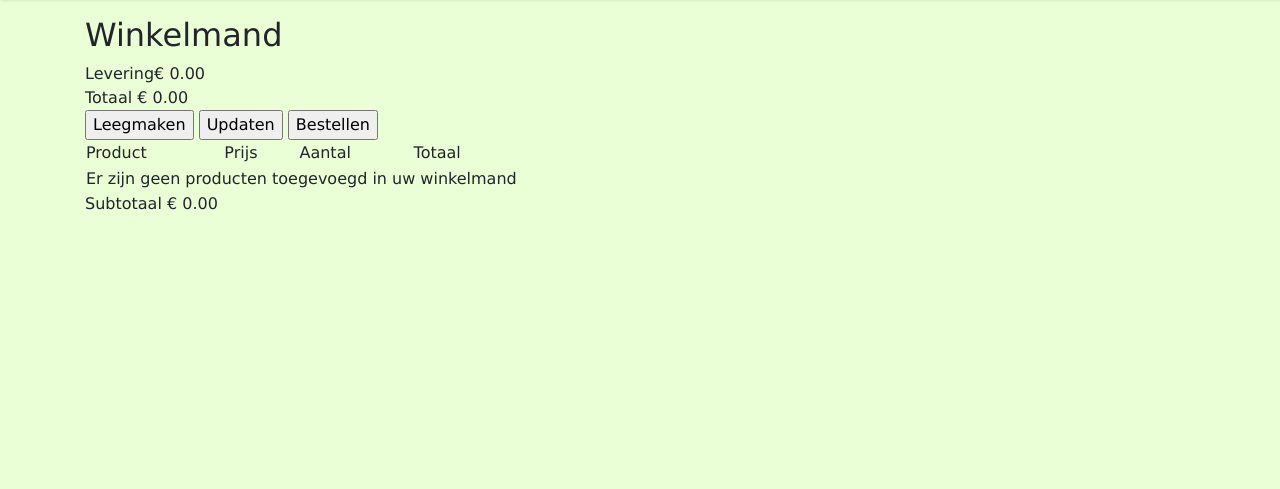
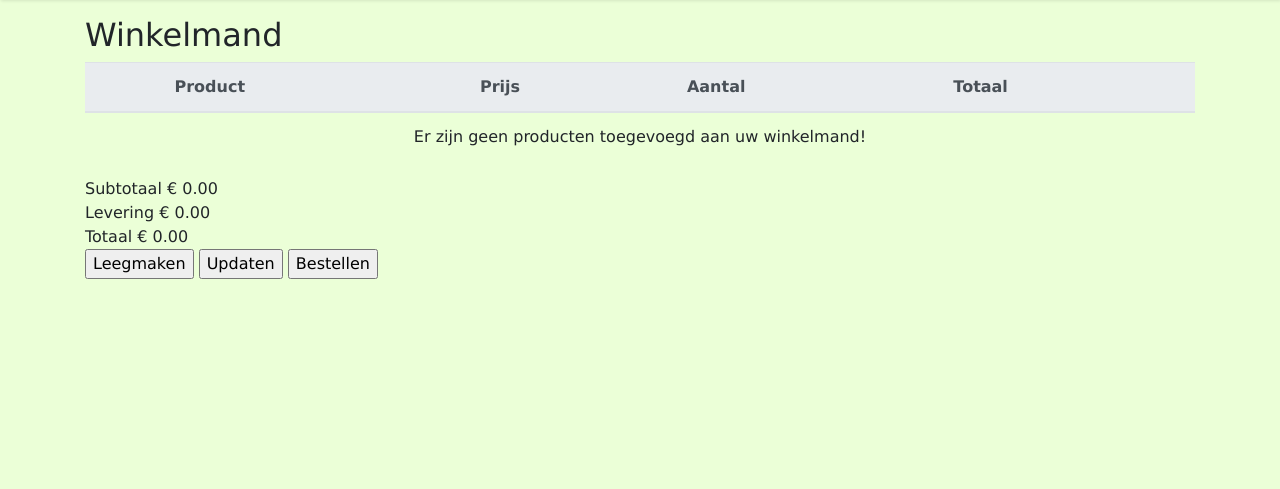
Before and after one commit to LeersB/Delga, a PHP site: page /winkelmand.php in a window 1280 px wide. Shown: the part 80-569 px from the top of the page. Run offline with PHP 8.4, Linux system fonts and the light colour scheme; some libraries are stand-ins or nearby versions.

Commit message:
winkelmand.php aanpassing vormgeving tabel

```diff
--- a/winkelmand.php
+++ b/winkelmand.php
@@ -12,14 +12,14 @@ if (isset($_POST['product_id'], $_POST['aantal']) && is_numeric($_POST['product_
         if (strpos($k, 'optie-') !== false) {
             $opties .= str_replace('optie-', '', $k) . '-' . $v . ',';
             $stmt = $pdo_function->prepare('SELECT * FROM product_opties WHERE optie_titel = ? AND optie_naam = ? AND product_id = ?');
-            $stmt->execute([ str_replace('optie-', '', $k), $v, $product_id ]);
+            $stmt->execute([str_replace('optie-', '', $k), $v, $product_id]);
             $optie = $stmt->fetch(PDO::FETCH_ASSOC);
             $optie_eenheidsprijs += $optie['eenheidsprijs'];
         }
     }
     $opties = rtrim($opties, ',');
     $stmt = $pdo_function->prepare('SELECT * FROM producten WHERE product_id = ?');
-    $stmt->execute([ $_POST['product_id'] ]);
+    $stmt->execute([$_POST['product_id']]);
     $product = $stmt->fetch(PDO::FETCH_ASSOC);
     if ($product && $aantal > 0) {
         // Product bestaat
@@ -132,62 +132,78 @@ if ($products_in_cart) {
             <h2>Winkelmand</h2>
 
             <form action="" method="post">
-        <table>
-            <thead>
+                <div class="table-responsive-md">
+                <table class="table table-hover">
+                    <thead class="thead-light">
                     <tr>
-                <td colspan="2">Product</td>
-                <td></td>
-                <td class="rhide">Prijs</td>
-                <td>Aantal</td>
-                <td>Totaal</td>
+                        <th scope="col" colspan="2"></th>
+                        <th scope="col" colspan="2">Product</th>
+                        <th scope="col" class="rhide">Prijs</th>
+                        <th scope="col">Aantal</th>
+                        <th scope="col">Totaal</th>
                     </tr>
                     </thead>
                     <tbody>
-            <?php if (empty($products_in_cart)): $levering=0 ?>
+                    <?php if (empty($products_in_cart)): $levering = 0 ?>
                         <tr>
-                    <td colspan="6" style="text-align:center;">Er zijn geen producten toegevoegd in uw winkelmand</td>
+                            <td colspan="7" style="text-align:center;">Er zijn geen producten toegevoegd aan uw winkelmand!</td>
                         </tr>
                     <?php else: ?>
                         <?php foreach ($products_in_cart as $num => $product): ?>
                             <tr>
+                                <td class="text-secondary"><a href="winkelmand.php?remove=<?= $num ?>" class="remove"><i class="fas fa-trash-alt"></i></a></td>
                                 <td class="img">
                                     <?php if (!empty($product['meta']['product_foto']) && file_exists('images/producten/' . $product['meta']['product_foto'])): ?>
-                                <a href="product.php?product_id=<?=$product['product_id']?>">
-                                    <img src="images/producten/<?=$product['meta']['product_foto']?>" width="50" height="50" alt="<?=$product['meta']['product_naam']?>">
+                                        <a href="product.php?product_id=<?= $product['product_id'] ?>">
+                                            <img src="images/producten/<?= $product['meta']['product_foto'] ?>"
+                                                 width="50" height="50" alt="<?= $product['meta']['product_naam'] ?>">
                                         </a>
                                     <?php endif; ?>
                                 </td>
                                 <td>
-                            <a href="product.php?product_id=<?=$product['product_id']?>"><?=$product['meta']['product_naam']?></a>
-                            <br>
-                            <a href="winkelmand.php?remove=<?=$num?>" class="remove">Remove</a>
+                                    <a href="product.php?product_id=<?= $product['product_id'] ?>"><?= $product['meta']['product_naam'] ?></a>
                                 </td>
                                 <td class="prijs">
-                            <?=$product['opties']?>
-                            <input type="hidden" name="opties" value="<?=$product['opties']?>">
+                                    <?= $product['opties'] ?>
+                                    <input type="hidden" name="opties" value="<?= $product['opties'] ?>">
                                 </td>
                                 <?php if ($product['optie_eenheidsprijs'] > 0): ?>
-                            <td class="price rhide">€ <?=number_format($product['optie_eenheidsprijs'],2)?></td>
+                                    <td class="price rhide">
+                                        € <?= number_format($product['optie_eenheidsprijs'], 2) ?></td>
                                 <?php else: ?>
-                            <td class="price rhide">€ <?=number_format($product['meta']['eenheidsprijs'],2)?></td>
+                                    <td class="price rhide">
+                                        € <?= number_format($product['meta']['eenheidsprijs'], 2) ?></td>
                                 <?php endif; ?>
                                 <td class="aantal">
-                            <input type="number" class="ajax-update" name="aantal-<?=$num?>" value="<?=$product['aantal']?>" min="1"  placeholder="Aantal" required>
+                                    <input type="number" class="form-control ajax-update" aria-label="Aantal" name="aantal-<?= $num ?>"
+                                           value="<?= $product['aantal'] ?>" min="1" placeholder="Aantal" required>
                                 </td>
                                 <?php if ($product['optie_eenheidsprijs'] > 0): ?>
-                            <td class="price product-totaal">€ <?=number_format($product['optie_eenheidsprijs'] * $product['aantal'],2)?></td>
+                                    <td class="price product-totaal">
+                                        € <?= number_format($product['optie_eenheidsprijs'] * $product['aantal'], 2) ?></td>
                                 <?php else: ?>
-                            <td class="price product-totaal">€ <?=number_format($product['meta']['eenheidsprijs'] * $product['aantal'],2)?></td>
+                                    <td class="price product-totaal">
+                                        € <?= number_format($product['meta']['eenheidsprijs'] * $product['aantal'], 2) ?></td>
                                 <?php endif; ?>
                             </tr>
                         <?php endforeach; ?>
                     <?php endif; ?>
+                    </tbody>
+                </table>
+
+                </div>
+
+                <div class="subtotaal">
+                    <span class="text">Subtotaal</span>
+                    <span class="prijs">€ <?= number_format($subtotaal, 2) ?></span>
+                </div>
+                <div class="verzending">
                     <span class="text">Levering</span>
-            <span class="price">€ <?=number_format($levering,2)?></span>
+                    <span class="prijs">€ <?= number_format($levering, 2) ?></span>
                 </div>
-        <div class="total">
+                <div class="totaal">
                     <span class="text">Totaal</span>
-            <span class="price">€ <?=number_format($subtotaal+$levering,2)?></span>
+                    <span class="prijs">€ <?= number_format($subtotaal + $levering, 2) ?></span>
                 </div>
                 <div class="buttons">
                     <input type="submit" value="Leegmaken" name="emptycart">
@@ -198,14 +214,6 @@ if ($products_in_cart) {
             </form>
         </div>
 
-    </tbody>
-        </table>
-
-        <div class="subtotal">
-            <span class="text">Subtotaal</span>
-            <span class="price">€ <?=number_format($subtotaal,2)?></span>
-        </div>
-        <div class="shipping">
 
     </div>
 </main>
```
Lines whose indentation alone changed are shown as unchanged.
